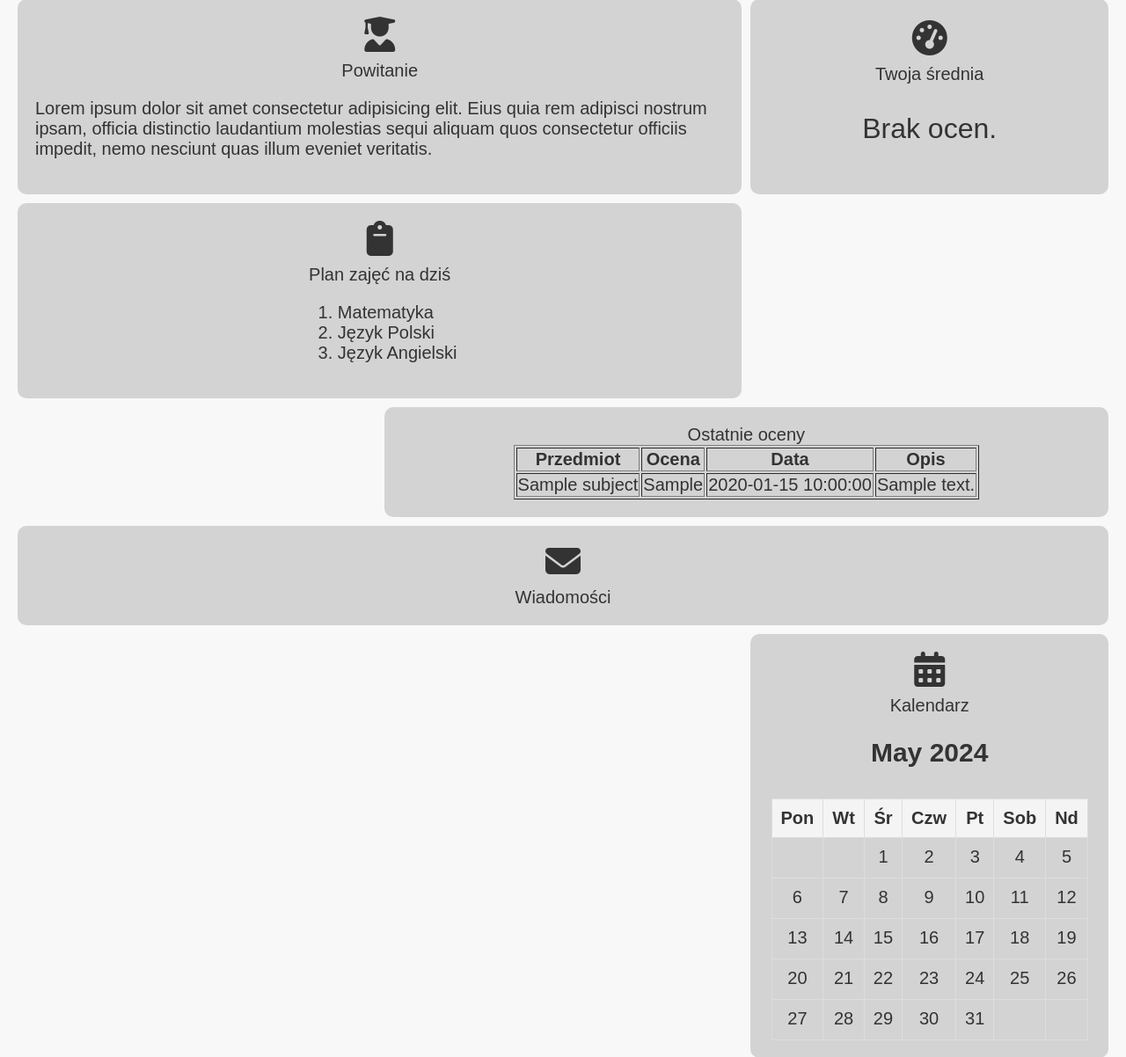
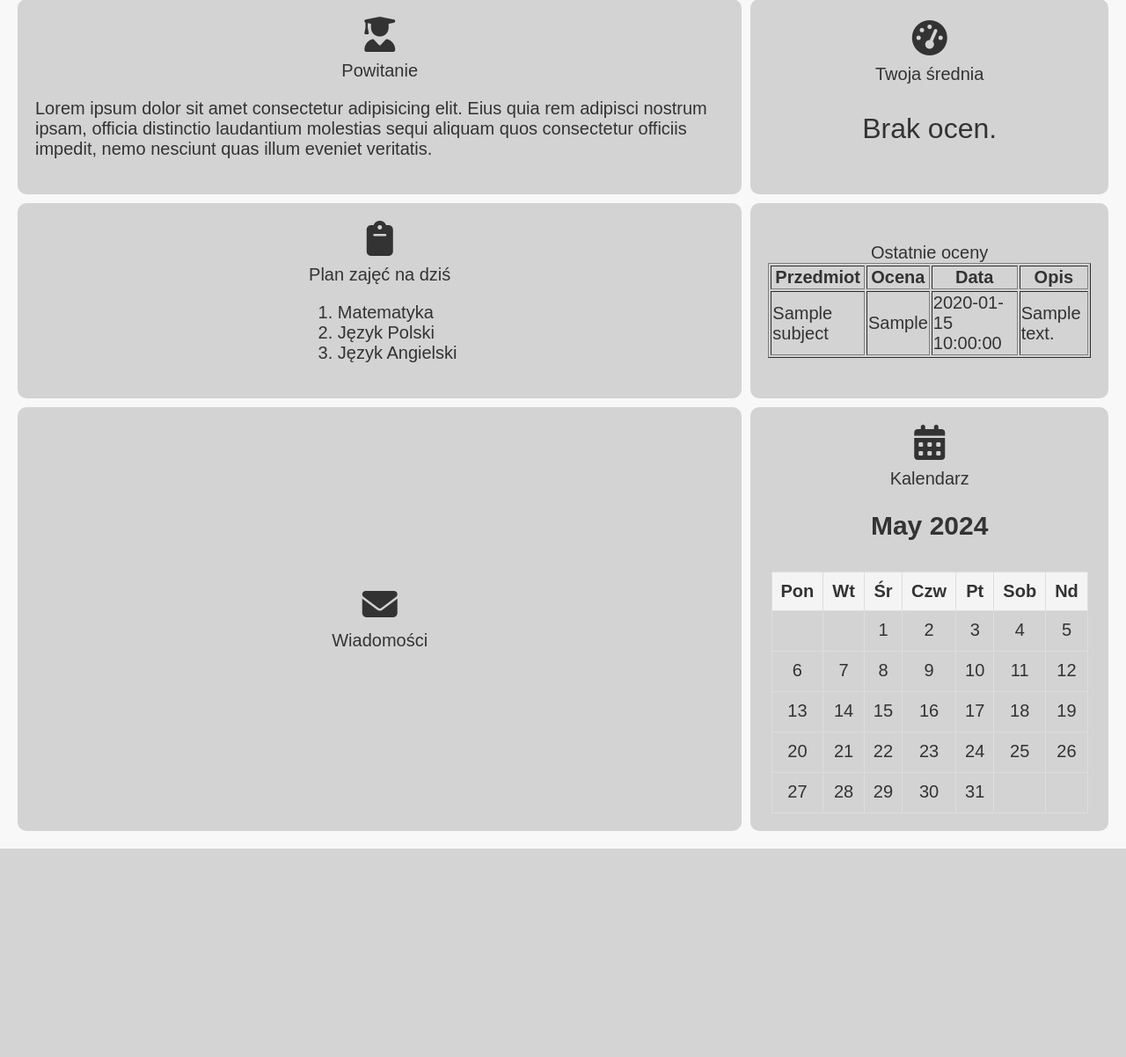
Before and after one commit to itzbelliz/school_journal, a PHP site: page /dashboard.php in a window 1280 px wide. Shown: the part 114-1316 px from the top of the page at 88% size. After the commit the page ends 1079 px from the top, so only its background shows below. Run offline with PHP 8.4, Linux system fonts and the light colour scheme; the visitor is signed in with stand-in values (Sample User, id 1); tables that the repository leaves empty or names only in its code hold one stand-in row (values such as "Sample post").

Commit message:
fixed flex

```diff
--- a/style/dashboard.css
+++ b/style/dashboard.css
@@ -80,14 +80,14 @@ body {
 }
 
 .main .recent-grades {
-    grid-column: 2 / span 2;
+  grid-column: 3 / span 1;
   display: flex;
   flex-direction: column;
   align-items: center;
 }
 
 .main .messages {
-    grid-column: 1 / span 3;
+  grid-column: 1 / span 2;
   display: flex;
   flex-direction: column;
   align-items: center;
```
Lines whose indentation alone changed are shown as unchanged.
